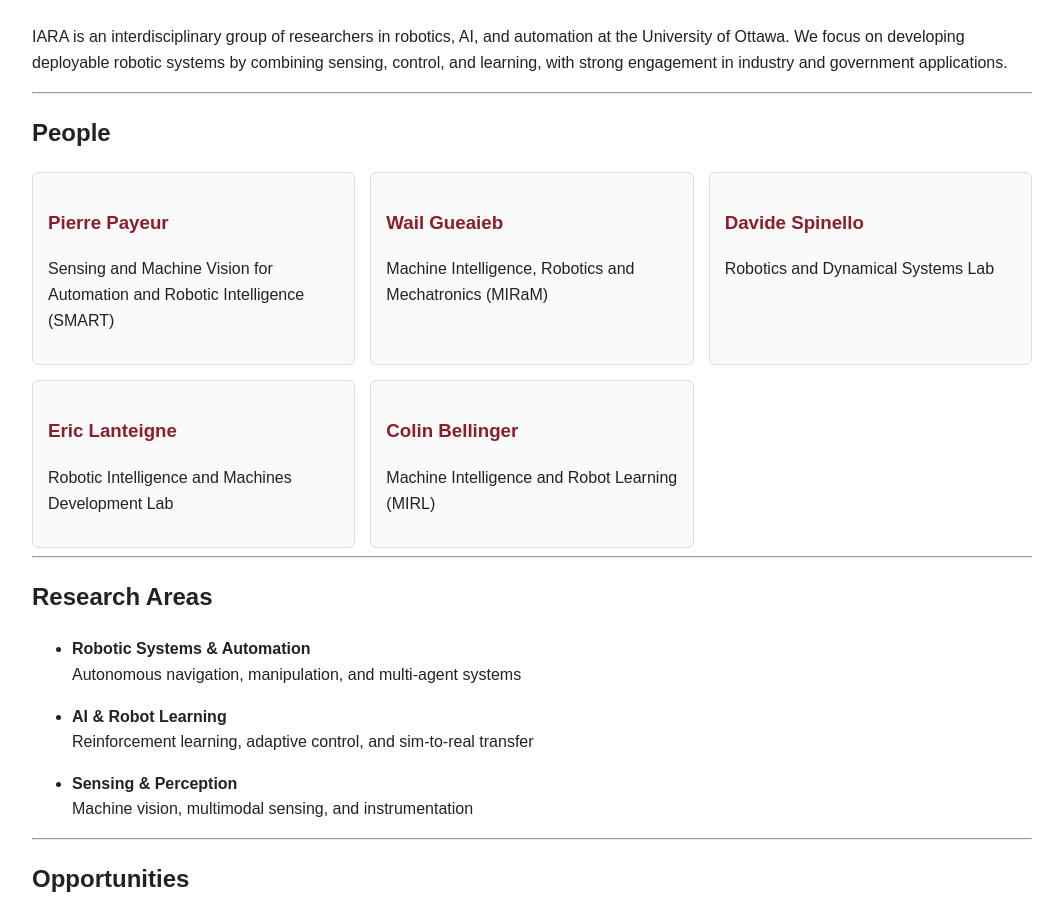
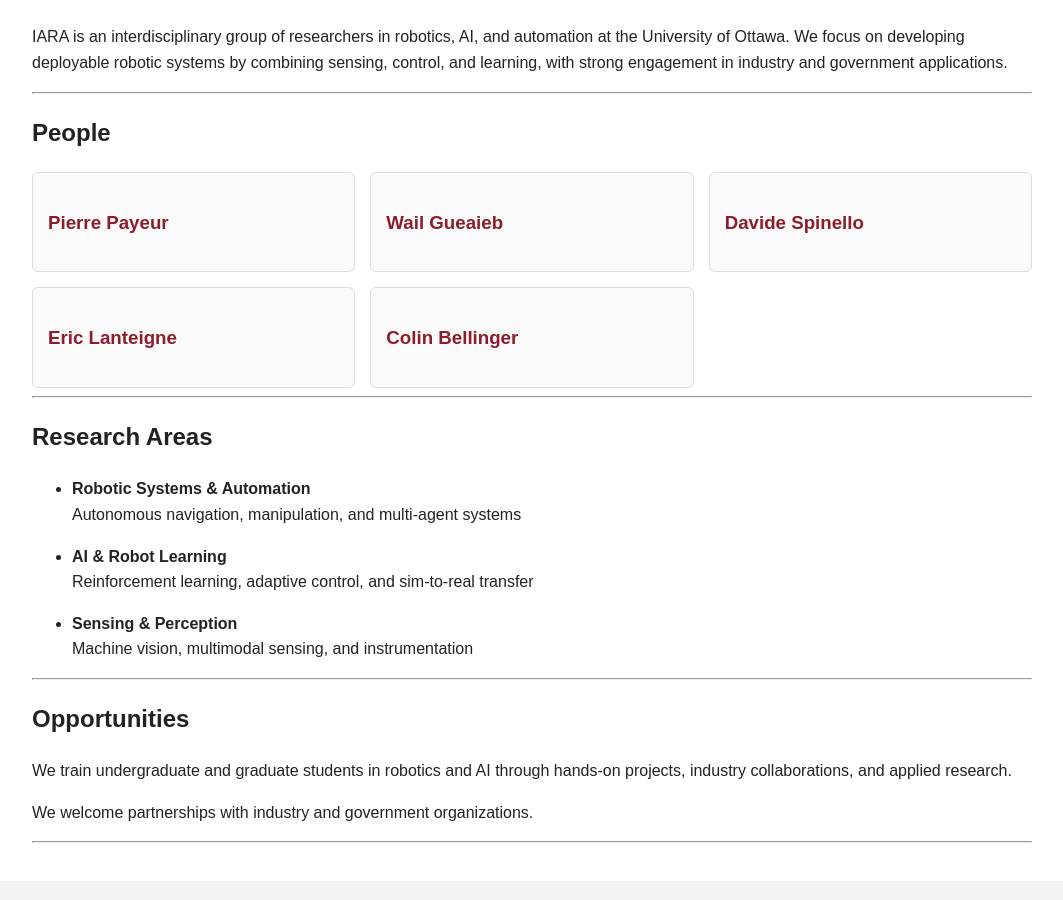
Before and after one commit to iara-lab/iara-site, a Jekyll site: the page built from index.md, in a window 1280 px wide and 900 px high, scrolled down 440 px. Shown: the whole window, without its empty margins (108-1171 px from the left). Built offline with Jekyll 4.4.1, drawn with Linux system fonts in a browser that asks for light colours.

Commit message:
Update people section in index.md to improve link behavior and description clarity

```diff
--- a/index.md
+++ b/index.md
@@ -18,18 +18,18 @@ IARA is an interdisciplinary group of researchers in robotics, AI, and automatio
 
 ## People
 
+
 <div class="grid">
 {% for pi in site.data.pis %}
   <div class="card">
     <h3>
-      <a href="{{ pi.url }}" target="_blank">
-        {{ pi.name }}
-      </a>
+      <a href="{{ pi.url }}">{{ pi.name }}</a>
     </h3>
-    <p>{{ pi.lab }}</p>
+    <p>{{ pi.description }}</p>
   </div>
 {% endfor %}
 </div>
+
 
 
 ---
```
